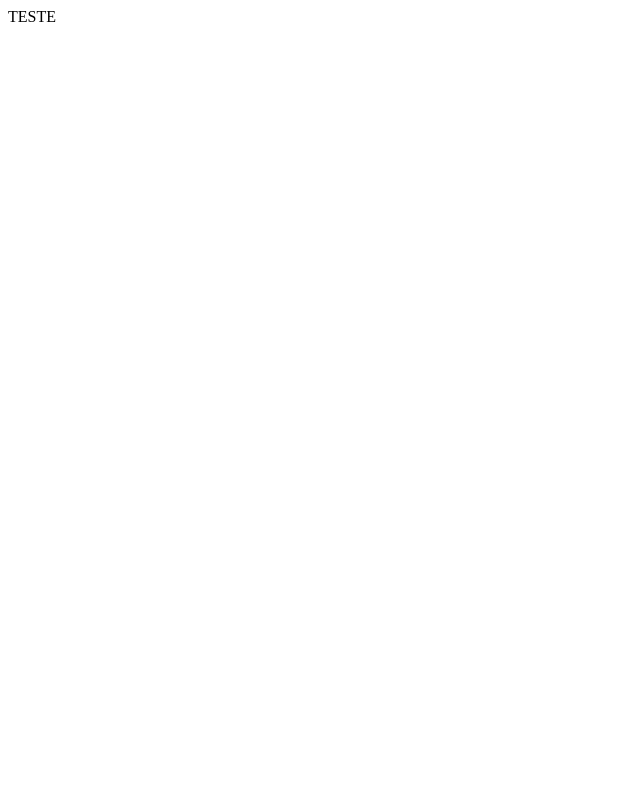
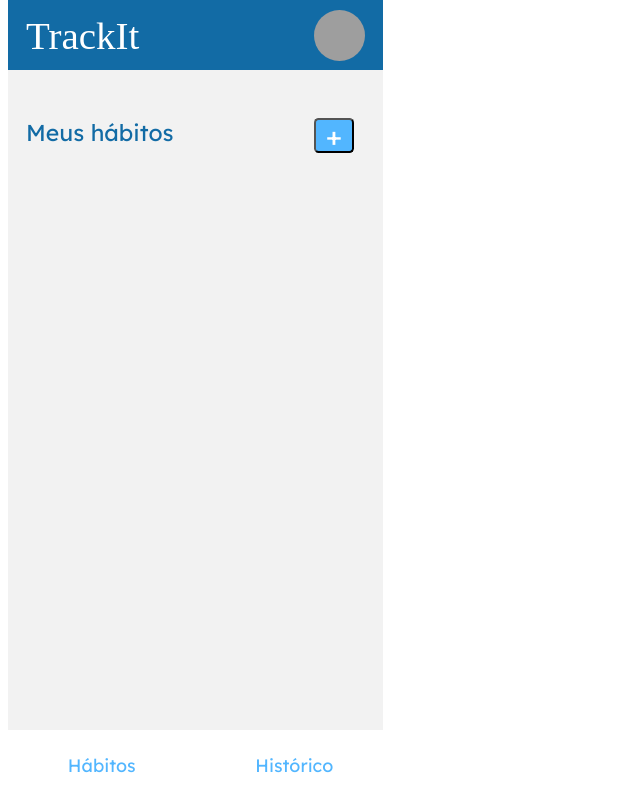
Before and after one commit to thezunes/HabitsApp-Trackit, a React (Create React App) app: page /hoje in a window 1280 px wide. Shown: the whole page, without its empty margins (0-640 px from the left). Built offline with nearby package versions, Linux system fonts and the light colour scheme; grey boxes are pictures that could not be loaded.

Commit message:
Top and footer

```diff
--- a/src/App.js
+++ b/src/App.js
@@ -4,6 +4,8 @@ import Cadastro from "./routes/Cadastro"
 import Habitos from "./routes/Habitos"
 import Hoje from "./routes/Hoje"
 import Historico from "./routes/Historico"
+import Top from "./components/Top.js"
+import Footer from "./components/Footer.js"
 import styled from "styled-components"
 import axios from 'axios';
 import { BrowserRouter, Routes, Route } from "react-router-dom";
@@ -12,9 +14,12 @@ import { useState, useEffect } from 'react'
 
 export default function App() {
 
+  const path=window.location.pathname;
 
   return (
     <BrowserRouter>
+
+    {path !== "/" && "/cadastro" ? <Top/> : null}
 
     <Routes>
       <Route exact path="/" element={<Login/>} />
@@ -22,8 +27,9 @@ export default function App() {
       <Route path="/habitos" element={<Habitos/>} />
       <Route exact path="/hoje" element={<Hoje/>} />
       <Route path="/historico" element={<Historico/>} />
+    </Routes>
 
-    </Routes>
+    {path !== "/" && "/cadastro" ? <Footer/> : null}
 
     </BrowserRouter>
   )
--- /dev/null
+++ b/src/components/Footer.js
@@ -0,0 +1,50 @@
+import { createContext, Component } from 'react'
+import { Route } from 'react-router-dom';
+import styled from "styled-components"
+
+
+
+export default function Footer() {
+
+    return (
+        <Container>
+
+        <a> Hábitos</a>
+        <a> Histórico</a>
+
+
+      </Container>
+    );
+  }
+
+
+const Container = styled.div `
+
+width: 375px;
+height: 70px;
+background-color: #ffffff;
+position: fixed;
+bottom: 0;
+display: flex;
+justify-content: space-around;
+align-items: center;
+
+a{
+
+width: 68px;
+height: 22px;
+left: 36px;
+top: 619px;
+color: #52B6FF;
+font-family: 'Lexend Deca';
+font-style: normal;
+font-weight: 400;
+font-size: 17.976px;
+line-height: 22px;
+text-align: center;
+
+}
+
+
+
+`
--- /dev/null
+++ b/src/components/Top.js
@@ -0,0 +1,59 @@
+import { createContext, Component } from 'react'
+import { Route } from 'react-router-dom';
+import styled from "styled-components"
+
+
+
+export default function Top() {
+
+    return (
+    <>
+        <TopPage>
+          <a>TrackIt</a>
+          <img src="https://assets1.ignimgs.com/2017/03/28/persona5-1280-3-1490728399817_160w.jpg?width=1280" alt="logoprofile"/>
+        </TopPage>
+
+    </>
+    );
+  }
+
+
+const TopPage = styled.div`
+
+display: flex;
+width: 375px;
+height: 70px;
+position:fixed;
+top: 0;
+background-color: #126ba5;
+align-items: center;
+justify-content: space-between;
+
+a{
+
+  width: 97px;
+  height: 49px;
+  left: 18px;
+  top: 10px;
+  color: #ffffff;
+  font-family: 'Playball';
+  font-style: normal;
+  font-weight: 400;
+  font-size: 38.982px;
+  line-height: 49px;
+  margin-left: 18px;
+
+}
+
+img{
+
+  width: 51px;
+  height: 51px;
+  left: 306px;
+  top: 9px;
+  margin-right: 18px;
+  border-radius: 98.5px;
+
+}
+
+`
--- a/src/routes/Hoje.js
+++ b/src/routes/Hoje.js
@@ -2,15 +2,72 @@ import { createContext, Component } from 'react'
 import { Route } from 'react-router-dom';
 import styled from "styled-components"
 
+export default function Hoje() {
+
+return (
+
+  <div>
+  <Container>
+    <Top>
+      <a> Meus hábitos </a>
+      <Plus> + </Plus>
+    </Top>
 
 
-export default function Hoje() {
 
-    return (
-        <>
 
-        <a>TESTE</a>
+  </Container>
 
-      </>
-    );
-  }
+  </div>
+);
+}
+
+const Container = styled.div `
+
+  background-color: #F2F2F2;
+  max-width: 375px;
+  height: 632px;
+  display: flex;
+  padding-top: 110px;
+
+  `
+
+const Plus = styled.button `
+display:flex;
+justify-content: center;
+align-items: center;
+width: 40px;
+height: 35px;
+background: #52B6FF;
+border-radius: 4.63636px;
+margin-right: 18px;
+font-family: 'Lexend Deca';
+font-style: normal;
+font-weight: 400;
+font-size: 26.976px;
+text-align: center;
+color: #ffffff;
+margin-left: 140px;
+`
+
+const Top = styled.div `
+
+display:flex;
+justify-content: space-between;
+
+a{
+
+width: 148px;
+height: 29px;
+left: 17px;
+top: 98px;
+font-family: 'Lexend Deca';
+font-style: normal;
+font-weight: 400;
+font-size: 22.976px;
+line-height: 29px;
+color: #126BA5;
+margin-left: 18px;
+}
+
+`
```
